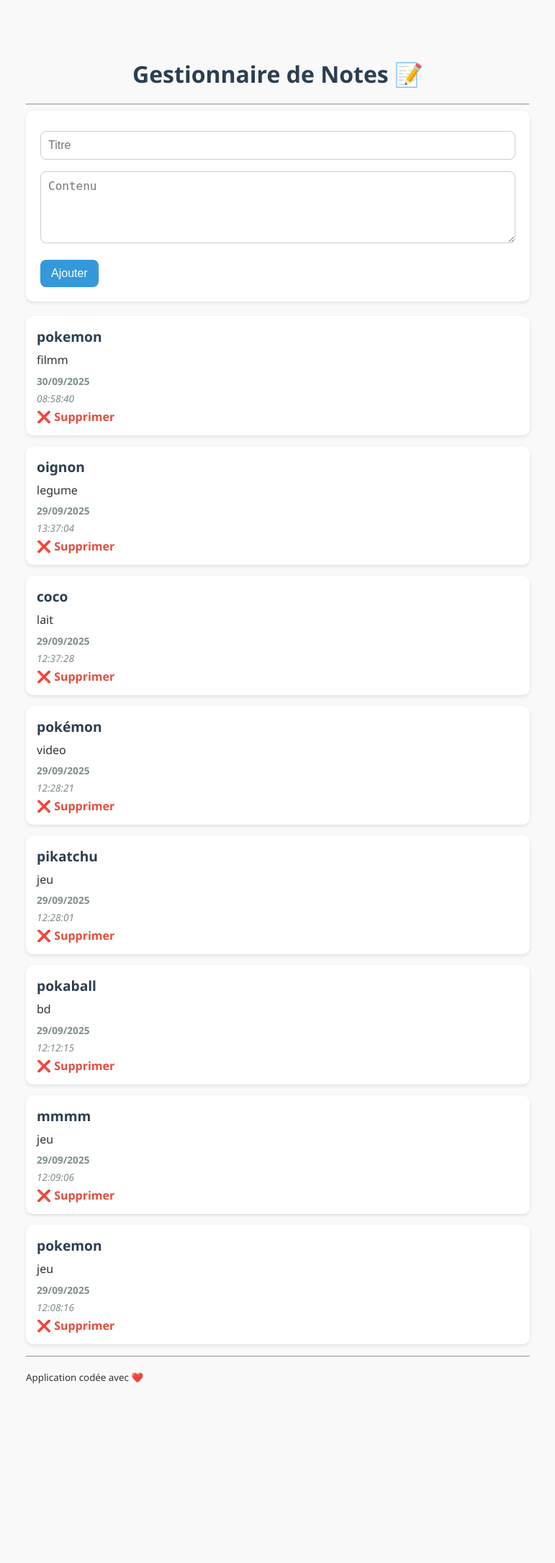
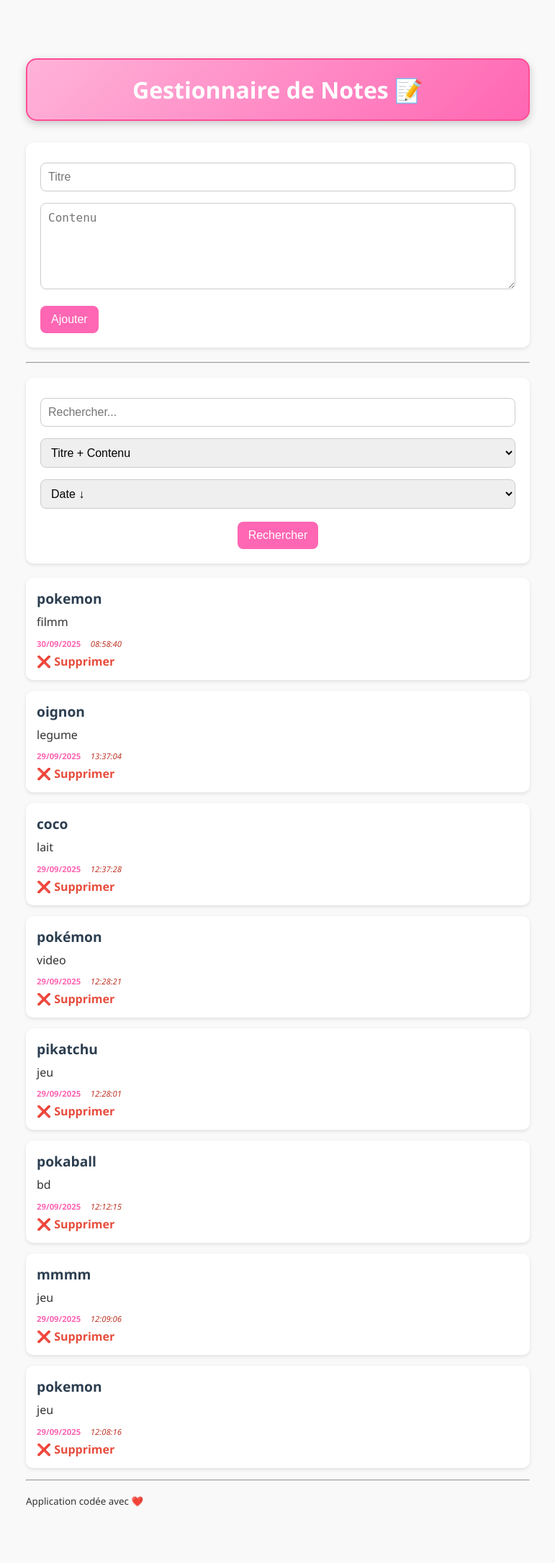
Before and after one commit to syrinedev-06/note-app, a PHP site: page / in a window 1280 px wide. Shown: the whole page at 72% size, without its empty margins (254-1025 px from the left). Before the commit the page ends 1923 px from the top, so only its background shows below. Run offline with PHP 8.4, Linux system fonts and the light colour scheme; data comes from the database, SQL or seed files in the repository; both versions use the stored data as it was after the commit; some libraries are stand-ins or nearby versions.

Commit message:
modification gestionnaire notes

```diff
--- a/controllers/noteController.php
+++ b/controllers/noteController.php
@@ -18,5 +18,8 @@
     exit;
 }
 
-// Récupérer toutes les notes
-$notes = getNotes($pdo);
+// Récupérer les notes (filtrées ou non)
+$search = $_GET['search'] ?? null;
+$sort = $_GET['sort'] ?? 'date_desc';
+$filter = $_GET['filter'] ?? 'all';
+$notes = getNotes($pdo, $search);
--- a/models/noteModel.php
+++ b/models/noteModel.php
@@ -1,7 +1,4 @@
 <?php
-
-
-
 function addNote($pdo, $title, $content) {
     $stmt = $pdo->prepare("INSERT INTO notes (title, content) VALUES (?, ?)");
     $stmt->execute([$title, $content]);
@@ -11,12 +8,33 @@
     $stmt = $pdo->prepare("DELETE FROM notes WHERE id = ?");
     $stmt->execute([$id]);
 }
-function getNotes($pdo, $search = null) {
+
+function getNotes($pdo, $search = null, $sort = 'date_desc', $filter = 'all') {
+    // Déterminer l'ordre
+    switch ($sort) {
+        case 'date_asc': $order = "created_at ASC"; break;
+        case 'title_asc': $order = "title ASC"; break;
+        case 'title_desc': $order = "title DESC"; break;
+        default: $order = "created_at DESC"; break; // date_desc
+    }
+
     if ($search) {
-        $stmt = $pdo->prepare("SELECT * FROM notes WHERE title LIKE ? OR content LIKE ? ORDER BY created_at DESC");
-        $stmt->execute(['%' . $search . '%', '%' . $search . '%']);
+        switch ($filter) {
+            case 'title':
+                $stmt = $pdo->prepare("SELECT * FROM notes WHERE title LIKE ? ORDER BY $order");
+                $stmt->execute(["%$search%"]);
+                break;
+            case 'content':
+                $stmt = $pdo->prepare("SELECT * FROM notes WHERE content LIKE ? ORDER BY $order");
+                $stmt->execute(["%$search%"]);
+                break;
+            default: // all
+                $stmt = $pdo->prepare("SELECT * FROM notes WHERE title LIKE ? OR content LIKE ? ORDER BY $order");
+                $stmt->execute(["%$search%", "%$search%"]);
+                break;
+        }
         return $stmt->fetchAll(PDO::FETCH_ASSOC);
     } else {
-        return $pdo->query("SELECT * FROM notes ORDER BY created_at DESC")->fetchAll();
+        return $pdo->query("SELECT * FROM notes ORDER BY $order")->fetchAll(PDO::FETCH_ASSOC);
     }
 }
--- a/style.css
+++ b/style.css
@@ -1,6 +1,4 @@
-/* style.css */
-
-/* Police et mise en page générale */
+/* ===== Body général ===== */
 body {
     font-family: "Segoe UI", Tahoma, sans-serif;
     background: #f9f9f9;
@@ -10,15 +8,20 @@
     padding: 20px;
 }
 
-/* Titre principal */
+/* ===== Titre principal avec cadre rose ===== */
 h1 {
     text-align: center;
-    color: #2c3e50;
     font-size: 2rem;
-    margin-bottom: 20px;
+    color: #fff; /* texte blanc */
+    background: linear-gradient(135deg, #ffb3d9, #ff66b3); /* dégradé rose */
+    padding: 20px 15px;
+    border-radius: 15px;
+    box-shadow: 0 4px 12px rgba(0,0,0,0.2);
+    border: 2px solid #ff4d94;
+    margin-bottom: 30px;
 }
 
-/* Formulaire */
+/* ===== Formulaires ===== */
 form {
     background: #fff;
     padding: 20px;
@@ -28,7 +31,8 @@
 }
 
 form input[type="text"],
-form textarea {
+form textarea,
+form select {
     width: 100%;
     padding: 10px;
     margin: 8px 0;
@@ -39,12 +43,12 @@
 }
 
 form textarea {
-    height: 100px;
+    min-height: 120px;
     resize: vertical;
 }
 
 form button {
-    background: #3498db;
+    background: #ff66b3; /* rose vif */
     color: white;
     border: none;
     padding: 10px 15px;
@@ -52,15 +56,22 @@
     cursor: pointer;
     font-size: 1rem;
     margin-top: 10px;
+    transition: background 0.3s ease;
 }
 
 form button:hover {
-    background: #2980b9;
+    background: #ff4d94;
 }
 
-/* Liste des notes */
+/* ===== Formulaire de recherche ===== */
+.search-form {
+    text-align: center;
+    margin: 20px 0;
+}
+
+/* ===== Liste des notes ===== */
 ul {
-    list-style-type: none;
+    list-style: none;
     padding: 0;
 }
 
@@ -70,6 +81,11 @@
     margin-bottom: 15px;
     border-radius: 10px;
     box-shadow: 0px 2px 5px rgba(0,0,0,0.1);
+    transition: transform 0.2s ease;
+}
+
+li.note:hover {
+    transform: translateY(-2px);
 }
 
 li.note strong {
@@ -82,14 +98,23 @@
     line-height: 1.4;
 }
 
-li.note small {
+.note-datetime {
+    margin-top: 5px;
+    font-size: 0.85rem;
     color: #7f8c8d;
-    font-size: 0.85rem;
-    display: block;
-    margin-top: 5px;
 }
 
-/* Bouton supprimer */
+.note-date {
+    margin-right: 10px;
+    font-weight: bold;
+    color: #ff66b3; /* rose pour la date */
+}
+
+.note-time {
+    color: #c0392b; /* rouge pour l'heure */
+    font-style: italic;
+}
+
 li.note a {
     color: #e74c3c;
     text-decoration: none;
@@ -101,19 +126,8 @@
 li.note a:hover {
     text-decoration: underline;
 }
-.note-datetime {
-    margin-top: 5px;
-    font-size: 0.85rem;
-    color: #7f8c8d;
+
+/* ===== Optional: styles pour éditeur (si jamais tu le remets) ===== */
+.CodeMirror, .editor-toolbar {
+    border-radius: 8px;
 }
-
-.note-date {
-    margin-right: 10px;
-    font-weight: bold;
-    color: #2980b9; /* bleu pour la date */
-}
-
-.note-time {
-    color: #c0392b; /* rouge pour l'heure */
-    font-style: italic;
-}
--- a/views/form.php
+++ b/views/form.php
@@ -1,5 +1,28 @@
+<!-- Formulaire pour ajouter une note -->
 <form method="POST" action="index.php">
     <input type="text" name="title" placeholder="Titre" required>
     <textarea name="content" placeholder="Contenu" required></textarea>
     <button type="submit">Ajouter</button>
 </form>
+
+<hr>
+
+<!-- Formulaire pour rechercher et trier les notes -->
+<form method="GET" action="index.php" class="search-form">
+    <input type="text" name="search" placeholder="Rechercher..." value="<?= htmlspecialchars($_GET['search'] ?? '') ?>">
+
+    <select name="filter">
+        <option value="all" <?= ($_GET['filter'] ?? '') === 'all' ? 'selected' : '' ?>>Titre + Contenu</option>
+        <option value="title" <?= ($_GET['filter'] ?? '') === 'title' ? 'selected' : '' ?>>Titre seulement</option>
+        <option value="content" <?= ($_GET['filter'] ?? '') === 'content' ? 'selected' : '' ?>>Contenu seulement</option>
+    </select>
+
+    <select name="sort">
+        <option value="date_desc" <?= ($_GET['sort'] ?? '') === 'date_desc' ? 'selected' : '' ?>>Date ↓</option>
+        <option value="date_asc" <?= ($_GET['sort'] ?? '') === 'date_asc' ? 'selected' : '' ?>>Date ↑</option>
+        <option value="title_asc" <?= ($_GET['sort'] ?? '') === 'title_asc' ? 'selected' : '' ?>>Titre A→Z</option>
+        <option value="title_desc" <?= ($_GET['sort'] ?? '') === 'title_desc' ? 'selected' : '' ?>>Titre Z→A</option>
+    </select>
+
+    <button type="submit">Rechercher</button>
+</form>
--- a/views/header.php
+++ b/views/header.php
@@ -5,7 +5,8 @@
     <title>Gestionnaire de Notes 📝</title>
     <!-- Lien vers le CSS -->
     <link rel="stylesheet" href="style.css">
+    <link rel="stylesheet" href="https://cdn.jsdelivr.net/simplemde/latest/simplemde.min.css">
+
 </head>
 <body>
     <h1>Gestionnaire de Notes 📝</h1>
-    <hr>
```
Also changed, not shown: database.sqlite.
